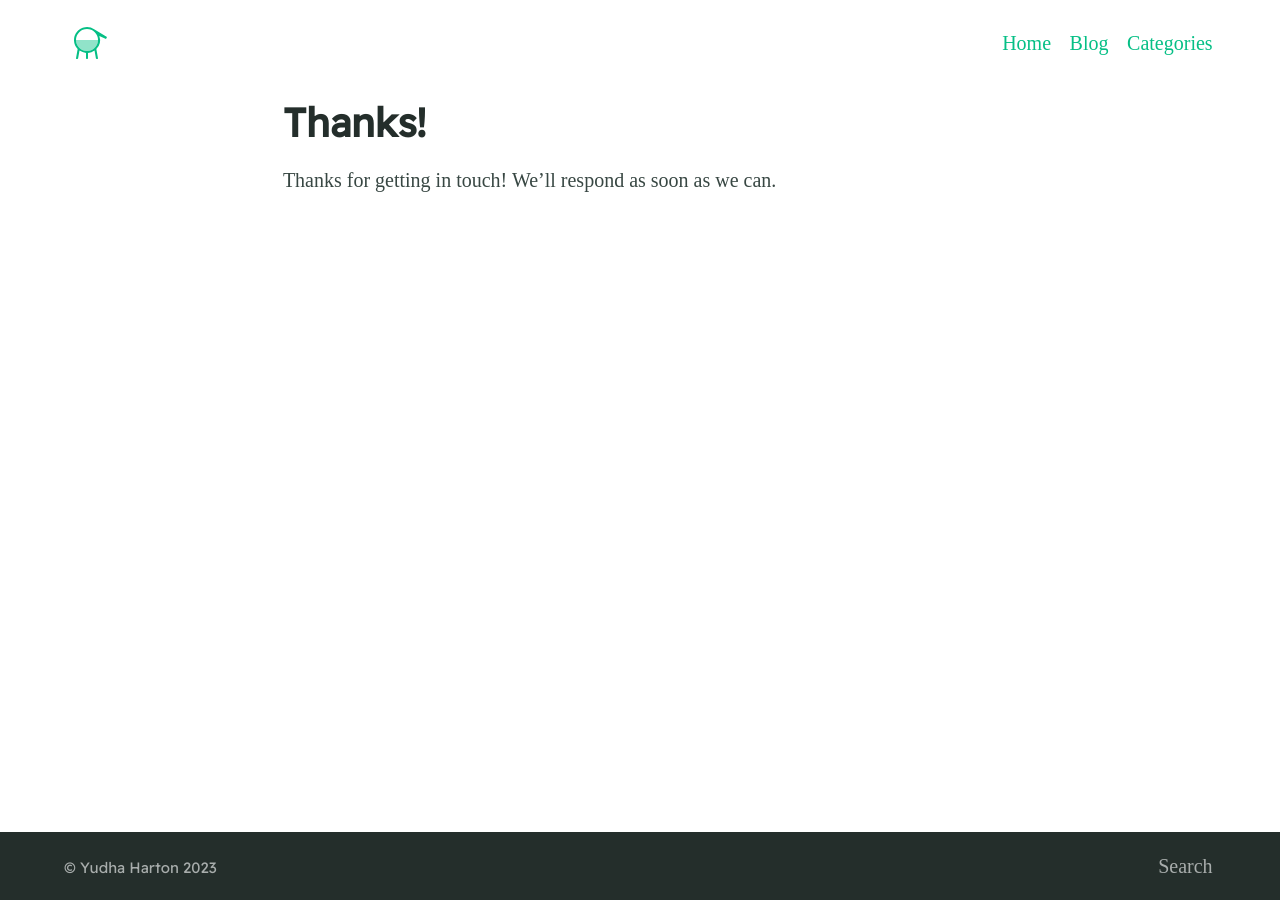
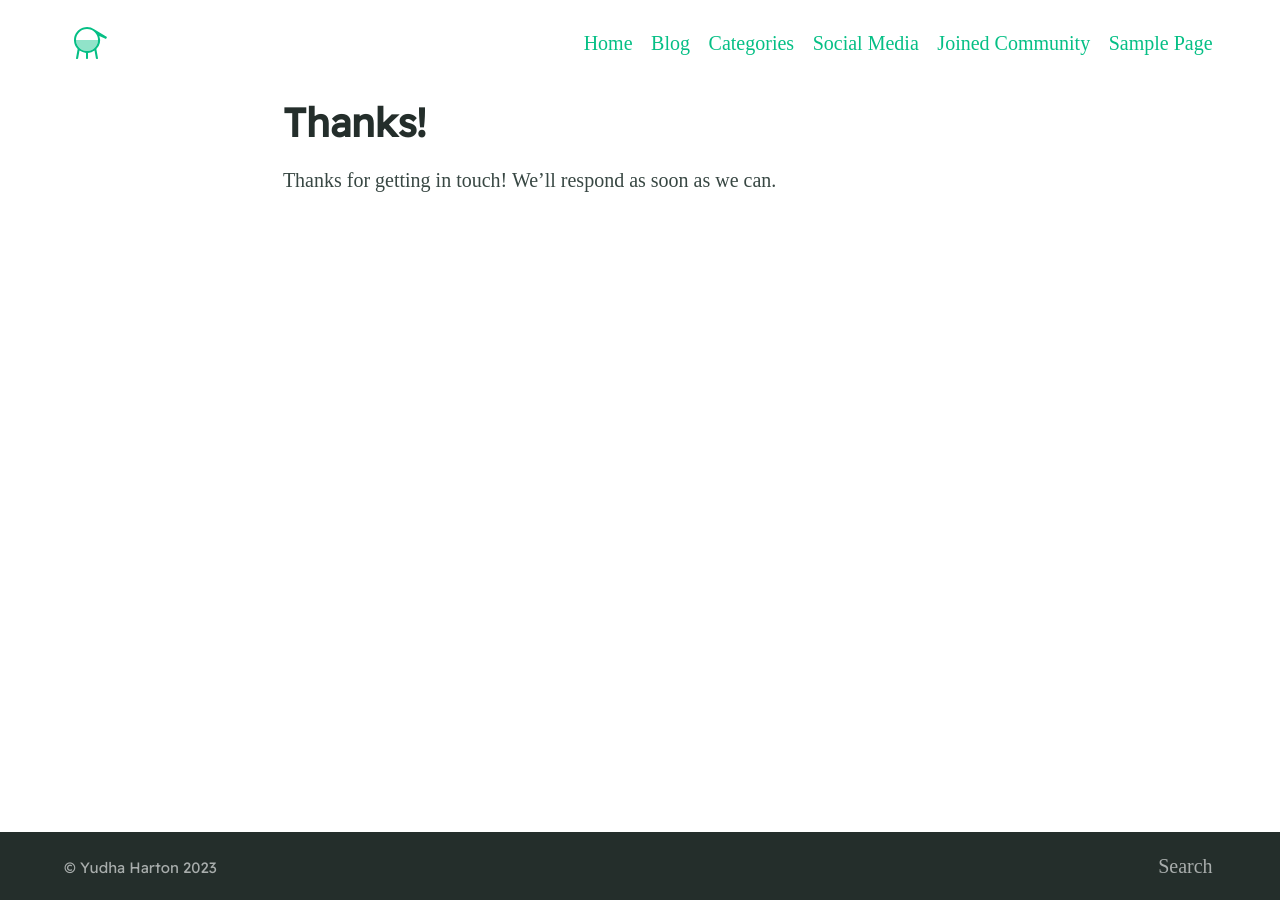
Before and after one commit to yudhaharton/yudhaharton.github.io, a Jekyll site: the page built from thanks.md, in a window 1280 px wide. Built offline with Jekyll 4.4.1, drawn with Linux system fonts in a browser that asks for light colours; some web fonts are replaced.

Commit message:
Update _config.yml

```diff
--- a/_config.yml
+++ b/_config.yml
@@ -127,6 +127,12 @@ navigation_header:
   url: /blog/
 - title: Categories
   url: /categories/
+- title: Social Media
+  url: /social-media/
+- title: Joined Community
+  url: /joined-community/
+- title: Sample Page
+  url: /sample/
 
 navigation_footer:
 - title: Search
```
